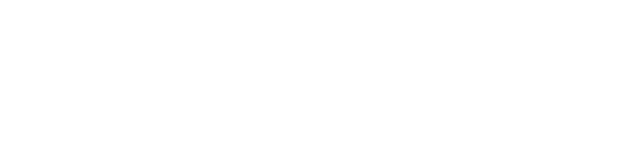
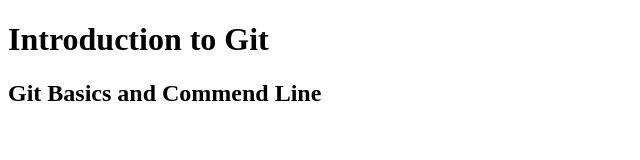
Before and after one commit to dikkat-lutfen/git-basics, a plain HTML site: page index.html in a window 1280 px wide. Shown: the whole page, without its empty margins (0-640 px from the left). Drawn offline with Linux system fonts and the light colour scheme.

Commit message:
Adding headings

```diff
--- a/index.html
+++ b/index.html
@@ -7,6 +7,7 @@
     <title>Version Control Basics</title>
 </head>
 <body>
-
+    <h1>Introduction to Git</h1>
+    <h2>Git Basics and Commend Line </h2>
 </body>
 </html>
```
